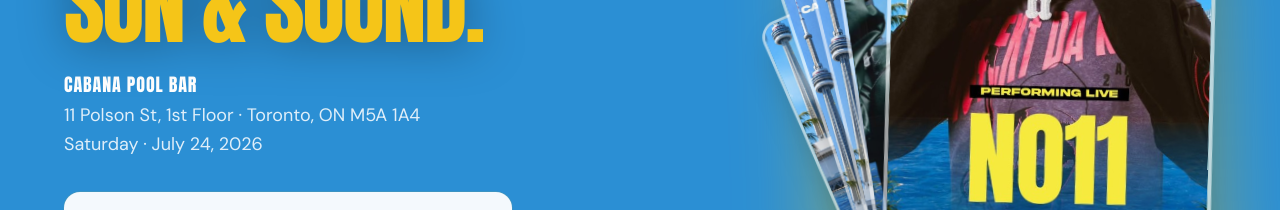
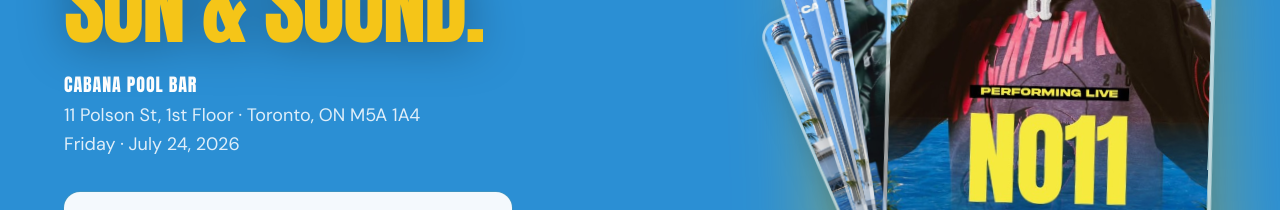
Before and after one commit to Prodigeezyxx/Sun-Sound, a React (Vite) app: page / in a window 1280 px wide. Shown: the part 407-617 px from the top of the page. Built offline with nearby package versions, Linux system fonts and the light colour scheme.

Commit message:
fix day: Saturday -> Friday

```diff
--- a/src/App.tsx
+++ b/src/App.tsx
@@ -168,7 +168,7 @@
               <br />
               11 Polson St, 1st Floor · Toronto, ON M5A 1A4
               <br />
-              Saturday · July 24, 2026
+              Friday · July 24, 2026
             </p>
 
             <div
```
